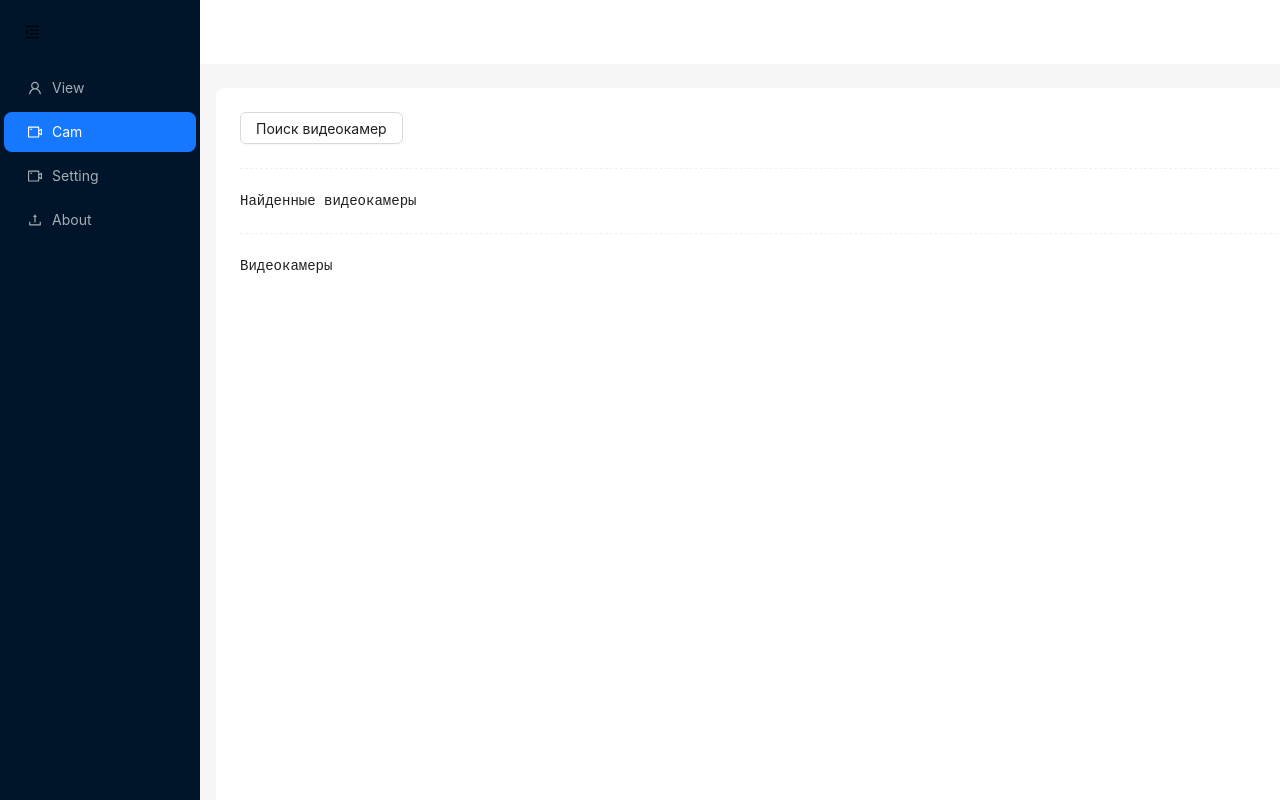
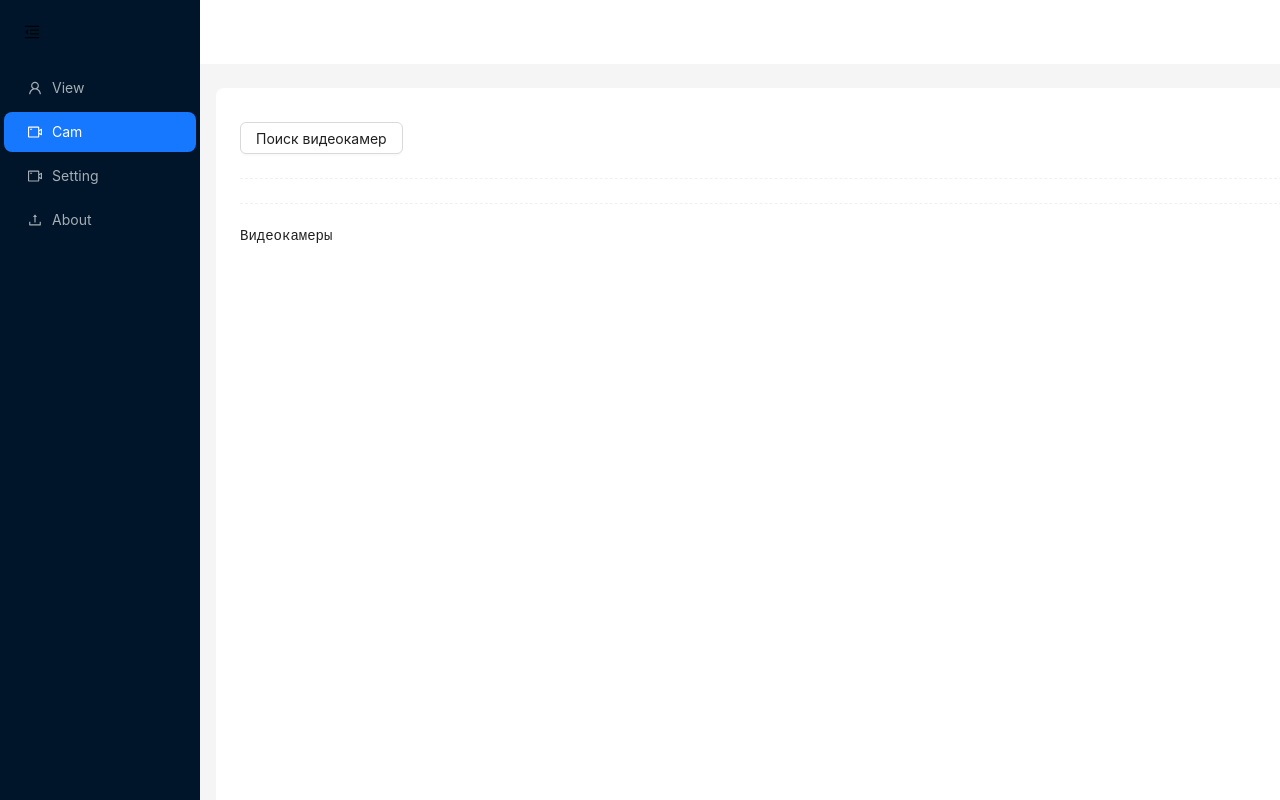
Before and after one commit to mdmicro/vserverts, a React app in the folder vserverts/: page / in a window 1280 px wide. Both pictures are taken after a click on the item "Cam". Shown: the top 800 px of the page. Built offline with nearby package versions, Linux system fonts and the light colour scheme.

Commit message:
added select finded cams

```diff
--- /dev/null
+++ b/vserverts/src/Menu/Cam.css
@@ -0,0 +1,4 @@
+.Button {
+    margin-top: 10px;
+    text-align: left;
+}
--- a/vserverts/src/Menu/Cam.tsx
+++ b/vserverts/src/Menu/Cam.tsx
@@ -1,9 +1,9 @@
-import {ReactComponent} from "*.svg";
 import VideoCam, {CamConfig, OnvifInfo} from "../VideoCam";
 import {Button, Checkbox, Divider, message, Spin} from "antd";
 import { LoadingOutlined } from '@ant-design/icons';
 import React, {useState} from "react";
 import {CheckboxChangeEvent} from "antd/lib/checkbox";
+import './Cam.css';
 
 
 export const Cam: React.FC = () => {
@@ -13,9 +13,11 @@ export const Cam: React.FC = () => {
 
 
     const onChangeItemCamHandler = (index: number, value: CheckboxChangeEvent) => {
-        findedCams[index].enable =value.target.checked;
-        console.log(findedCams)
+        findedCams[index].enable = value.target.checked;
         setFindedCams(findedCams)
+    }
+    const updateCamListHandler = async () => {
+
     }
 
     const findCamHandler = async () => {
@@ -31,32 +33,37 @@ export const Cam: React.FC = () => {
 
     return (
         <>
-            <div style={{textAlign: 'left'}}>
-                <Button onClick={findCamHandler}>Поиск видеокамер</Button>
-            </div>
+            <Button className='Button' onClick={findCamHandler}>Поиск видеокамер</Button>
             <Divider dashed />
-            <pre style={{textAlign: 'left'}}>Найденные видеокамеры</pre>
             {spinFindCam && <Spin indicator={<LoadingOutlined style={{fontSize: 24}} spin/>}/>}
-            {findedCams.length ? findedCams.map((item: OnvifInfoCam, index: number) => <ItemCam item={item} index={index} onChangeItemCam={onChangeItemCamHandler} />) : <></>}
+            {findedCams.length
+                ?
+                <>
+                    <pre style={{textAlign: 'left'}}>Найденные видеокамеры</pre>
+                    {findedCams.map((item: OnvifInfoCam, index: number) => <ItemCam item={item} index={index} onChangeItemCam={onChangeItemCamHandler}/>)}
+                    <Button className='Button' onClick={updateCamListHandler}>Сохранить</Button>
+                </>
+                : ''}
             <Divider dashed />
             <pre style={{textAlign: 'left'}}>Видеокамеры</pre>
         </>
     );
 }
 
+
 const ItemCam = (props: {item: OnvifInfoCam; index: number; onChangeItemCam: (index: number, value: CheckboxChangeEvent)=>void}) => {
     const {item, index, onChangeItemCam} = props;
 
     return (
     <>
-        <Checkbox checked={item.enable} onChange={(event) => onChangeItemCam(index, event)}>
+        <Checkbox onChange={(event) => onChangeItemCam(index, event)}>
             <a href={item.xaddrs[0]}>Cam{index}: {item.name} / {item.xaddrs}</a>
         </Checkbox>
-        <div>
-            <div className='Item-cam-info'>hw: {item.hardware || ''}</div>
-            <div className='Item-cam-info'>location: {item.location || ''}</div>
+        <div className='Item-cam-info'>
+            <div>hw: {item.hardware || ''}</div>
+            <div>location: {item.location || ''}</div>
             <div>scope:</div>
-            {item.scopes?.map(item => <div><a href={item} />{item}</div>)}
+            {item.scopes?.map(item => <div><a href={item}>{item}</a></div>)}
         </div>
 
     </>);
```
